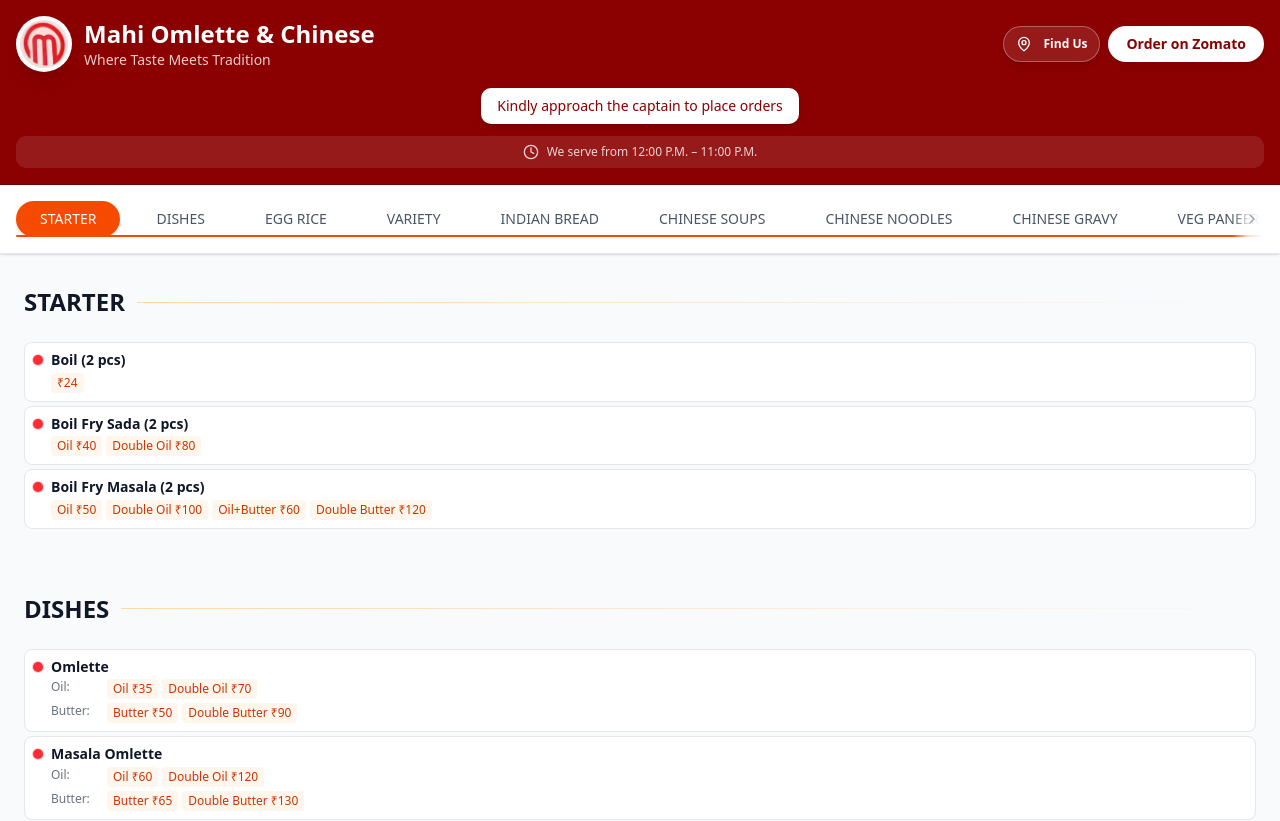
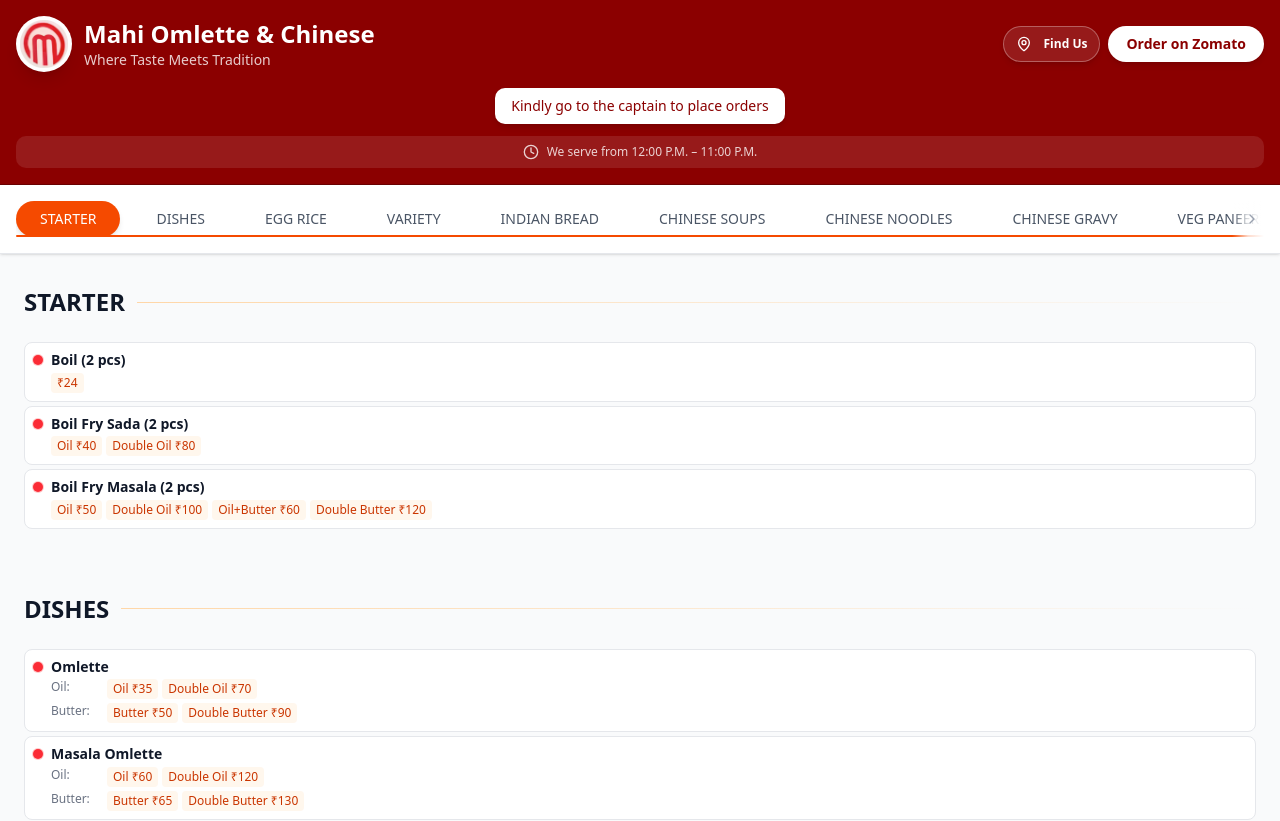
Before and after one commit to harshh999/moac, a Next.js app: page / in a window 1280 px wide. Shown: the top 821 px of the page. Built offline with nearby package versions, Linux system fonts and the light colour scheme.

Commit message:
Updated mahi project with latest changes

```diff
--- a/src/app/page.tsx
+++ b/src/app/page.tsx
@@ -231,7 +231,7 @@ export default function Home() {
           {/* Ordering Instructions */}
           <div className="text-center mb-3">
             <p className="text-[#8B0000] text-sm font-medium bg-white py-2 px-4 rounded-lg inline-block shadow-md">
-              Kindly approach the captain to place orders
+              Kindly go to the captain to place orders
             </p>
           </div>
 
```
